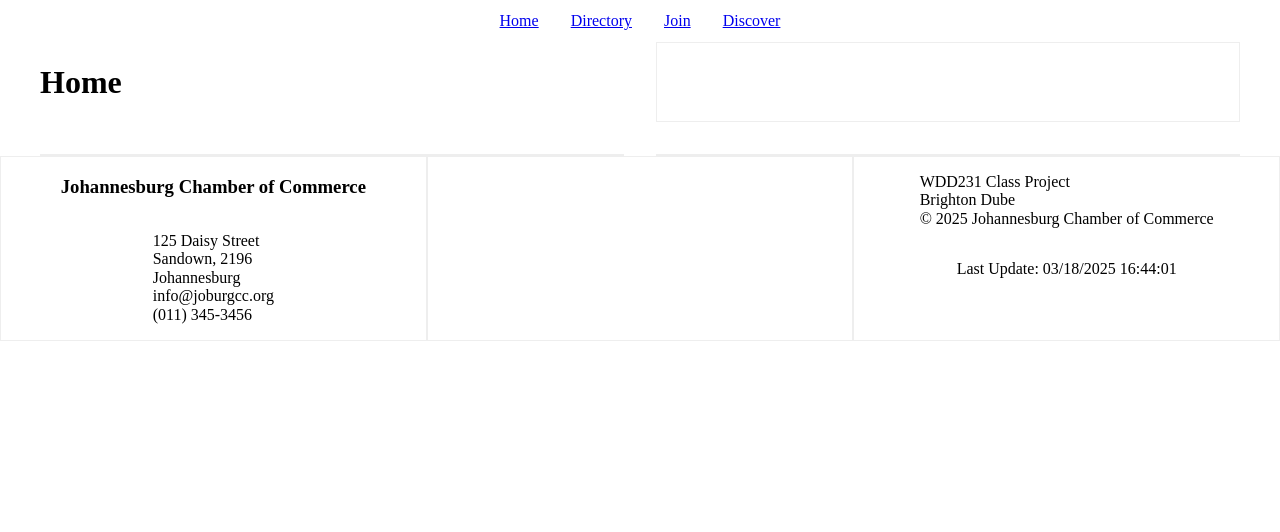
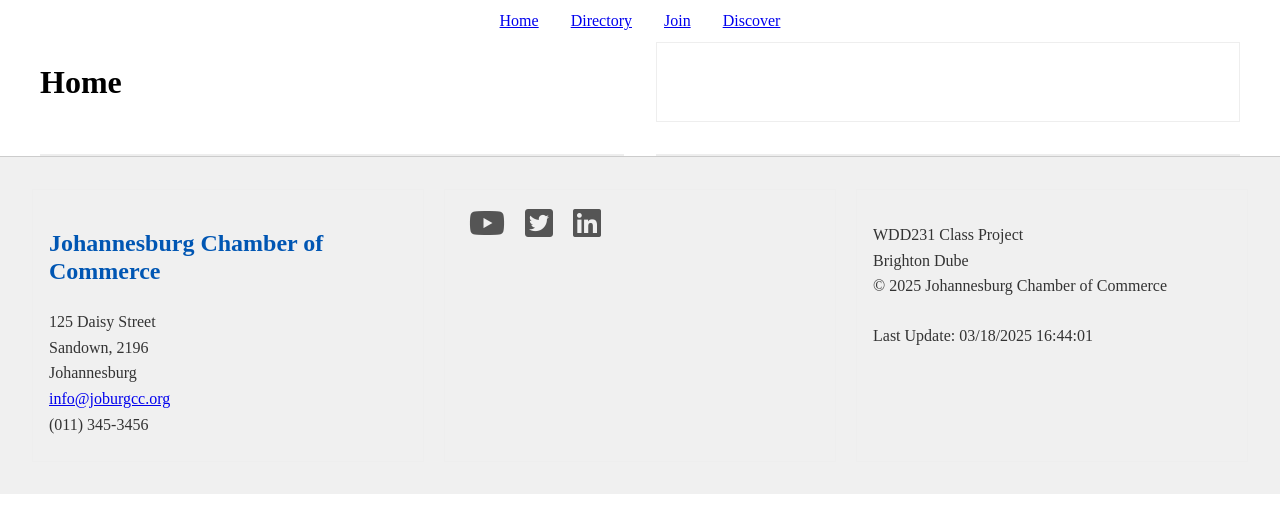
Before and after one commit to BrightonDube/wdd231, a plain HTML site: page chamber/directory.html in a window 1280 px wide. Drawn offline with Linux system fonts and the light colour scheme; files that its build step writes are made by us from their sources; a script that the page names is missing.

Commit message:
`Refactor footer layout and styles in chamber/directory.html and chamber/styles/small.css`

```diff
--- a/chamber/directory.html
+++ b/chamber/directory.html
@@ -29,6 +29,13 @@
     <link
       href="https://fonts.googleapis.com/css2?family=Poppins:wght@400;500;600;700&display=swap"
       rel="stylesheet"
+    />
+    <link
+      rel="stylesheet"
+      href="https://cdnjs.cloudflare.com/ajax/libs/font-awesome/6.0.0/css/all.min.css"
+      integrity="sha512-9usAa10IRO0HhonpyAIVpjrylPvoDwiPUiKdWk5t3PyolY1cOd4DSE0Ga+ri4AuTroPR5aQvXU9xC6qOPnzFeg=="
+      crossorigin="anonymous"
+      referrerpolicy="no-referrer"
     />
     <script src="./scripts/date.js" defer></script>
     <script src="./scripts/navigation.js" defer></script>
@@ -66,16 +73,25 @@
     </main>
 
     <footer class="grid">
-      <section class="foot">
+        <section class="foot contact-info"> <!-- Added class for contact section -->
           <h3>Johannesburg Chamber of Commerce</h3>
           <p>125 Daisy Street <br>
           Sandown, 2196 <br>
           Johannesburg <br>
-        info@joburgcc.org <br>
+          <a href="mailto:info@joburgcc.org">info@joburgcc.org</a> <br> <!-- Make email clickable -->
           (011) 345-3456</p>
         </section>
-      <section class="foot" id="socials"></section>
-      <section class="foot">
+
+        <section class="foot" id="socials">
+          <!-- Social Media Icons -->
+          <div class="social-icons-container"> <!-- Container for centering -->
+            <a href="#" target="_blank" aria-label="YouTube" class="social-icon youtube"><i class="fab fa-youtube"></i></a>
+            <a href="#" target="_blank" aria-label="X (Twitter)" class="social-icon twitter"><i class="fab fa-twitter-square"></i></a>
+            <a href="#" target="_blank" aria-label="LinkedIn" class="social-icon linkedin"><i class="fab fa-linkedin"></i></a>
+          </div>
+        </section>
+
+        <section class="foot copyright"> <!-- Added class for copyright section -->
           <p>WDD231 Class Project<br>
           Brighton Dube<br>
           © <span id="currentYear"></span> Johannesburg Chamber of Commerce<br>
--- a/chamber/styles/small.css
+++ b/chamber/styles/small.css
@@ -1,11 +1,56 @@
-
 /* footer */
-.grid {
+footer.grid {
   display: grid;
   grid-template-columns: repeat(auto-fit, minmax(320px, 1fr));
+  background-color: #f0f0f0;
+  color: #333;
+  padding: 2rem;
+  border-top: 1px solid #ccc;
+  gap: 20px;
 }
+
 .foot {
   display: flex;
   flex-direction: column;
-  align-items: center;
+  align-items: flex-start;
+  padding: 1rem;
 }
+
+.foot h3 {
+  font-size: 1.5rem;
+  margin-bottom: 0.5rem;
+  color: #0056b3;
+}
+
+.foot p {
+  font-size: 1rem;
+  line-height: 1.6;
+  margin-bottom: 0.5rem;
+}
+
+#socials {
+  text-align: center;
+}
+
+#socials a {
+  display: inline-block;
+  margin: 0 0.5rem;
+  font-size: 2rem;
+  color: #555;
+  text-decoration: none;
+  transition: color 0.3s ease;
+}
+
+#socials a:hover {
+  color: #007bff;
+}
+
+@media (max-width: 768px) {
+  .foot {
+    align-items: center;
+    text-align: center;
+  }
+  #socials {
+    text-align: center;
+  }
+}
```
Lines whose indentation alone changed are shown as unchanged.
